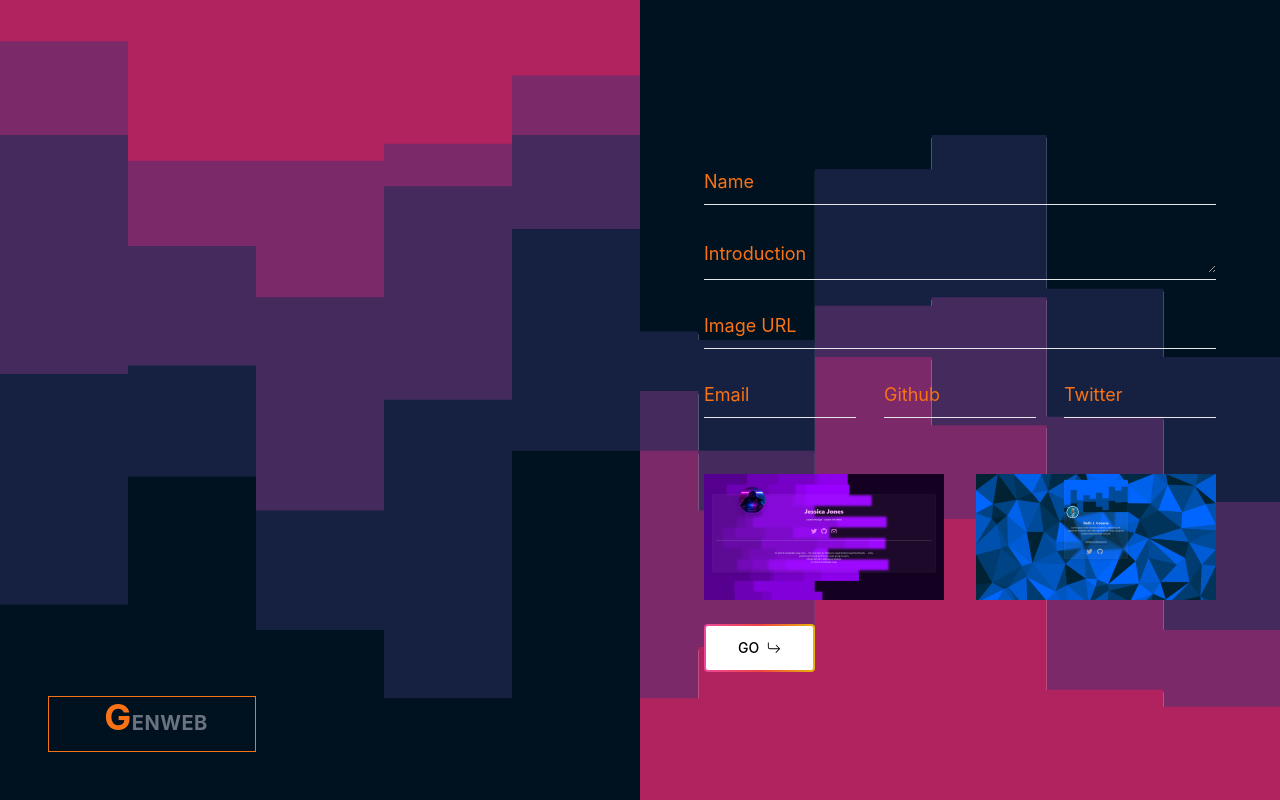
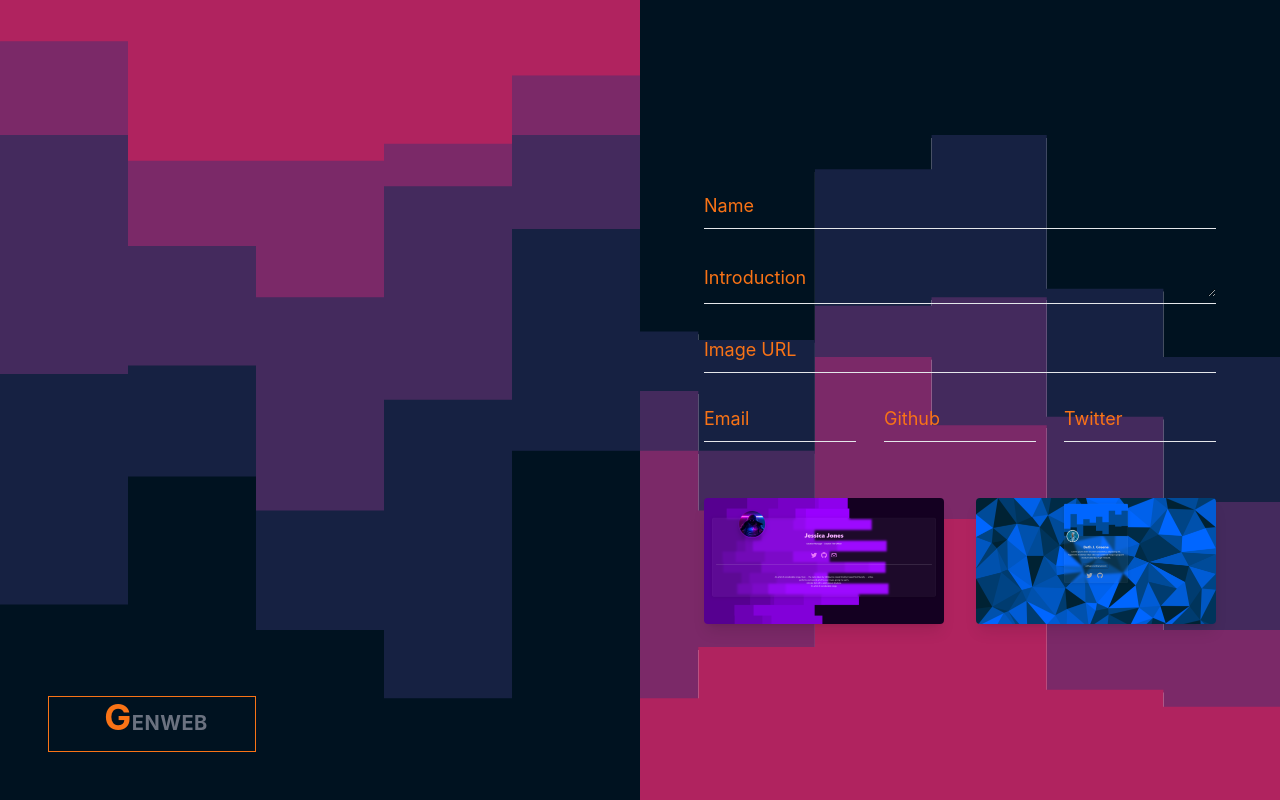
Before and after one commit to FAForhad/GenWeb, a React (Create React App) app: page /home in a window 1280 px wide. Built offline with nearby package versions, Linux system fonts and the light colour scheme.

Commit message:
linkup_components

```diff
--- a/src/Components/Pages/Home/Home.js
+++ b/src/Components/Pages/Home/Home.js
@@ -1,6 +1,6 @@
 import React, { useState } from "react";
 import { Link } from "react-router-dom";
-import { BsArrowReturnRight } from "react-icons/bs";
+import { FaArrowRight } from "react-icons/fa";
 import t1 from "../../../t1.png";
 import t2 from "../../../t2.png";
 import "./Home.css";
@@ -159,27 +159,50 @@ const Home = () => {
                 <div className="col-span-6">
                   <div>
                     <div className="grid sm:grid-cols-2 md:grid-cols-2 lg:grid-cols-2 xl:grid-cols-2 lg:gap-8 gap-6 lg:mt-8 md:mt-6 mt-4">
-                      <img onClick={handleImageClick} src={t1} className="w-full" alt="kitchen" />
-                      <img
-                        onClick={() => handleImageClick}
-                        src={t2}
-                        className="w-full"
-                        alt="sitting room"
-                      />
+                      <Link
+                        data-aos="fade-left"
+                        data-aos-anchor="#example-anchor"
+                        data-aos-duration="2000"
+                        to="/template1"
+                        aria-label="View Item"
+                      >
+                        <div className="relative overflow-hidden transition duration-200 transform rounded shadow-lg hover:-translate-y-2 hover:shadow-2xl">
+                          <img className="object-cover w-full  " src={t1} alt="" />
+                          <div className="absolute inset-0 px-6 py-4 transition-opacity duration-200 bg-black bg-opacity-75 opacity-0 hover:opacity-100">
+                            <br />
+                            <h1 className="text-lg text-gray-100"> To Make Your Profile</h1>
+                            <div className="flex items-center text-lg text-orange-500 p-5">
+                              <p>
+                                Create Profile <FaArrowRight></FaArrowRight>
+                              </p>
+                            </div>
+                          </div>
+                        </div>
+                      </Link>
+                      <Link
+                        data-aos="fade-left"
+                        data-aos-anchor="#example-anchor"
+                        data-aos-duration="2000"
+                        to="/template2"
+                        aria-label="View Item"
+                      >
+                        <div className="relative overflow-hidden transition duration-200 transform rounded shadow-lg hover:-translate-y-2 hover:shadow-2xl">
+                          <img className="object-cover w-full" src={t2} alt="" />
+                          <div className="absolute inset-0 px-6 py-4 transition-opacity duration-200 bg-black bg-opacity-75 opacity-0 hover:opacity-100">
+                            <br />
+                            <h1 className="text-lg text-gray-100"> To Make Your Profile</h1>
+                            <div className="flex items-center text-lg text-orange-500 p-5">
+                              <p>
+                                Create Profile <FaArrowRight></FaArrowRight>
+                              </p>
+                            </div>
+                          </div>
+                        </div>
+                      </Link>
                     </div>
                   </div>
                 </div>
-                <div>
-                  <Link
-                    to={template || true ? "/template1" : "/template2"}
-                    class="inline-block rounded bg-gradient-to-r from-pink-500 via-red-500 to-yellow-500 p-[2px] hover:text-white focus:outline-none focus:ring active:text-opacity-75"
-                    href="/download"
-                  >
-                    <span class="rounded-sm bg-white px-8 py-3 text-sm font-medium hover:bg-transparent flex items-center gap-2">
-                      GO<BsArrowReturnRight></BsArrowReturnRight>
-                    </span>
-                  </Link>
-                </div>
+                <div></div>
               </form>
             </div>
           </main>
```
